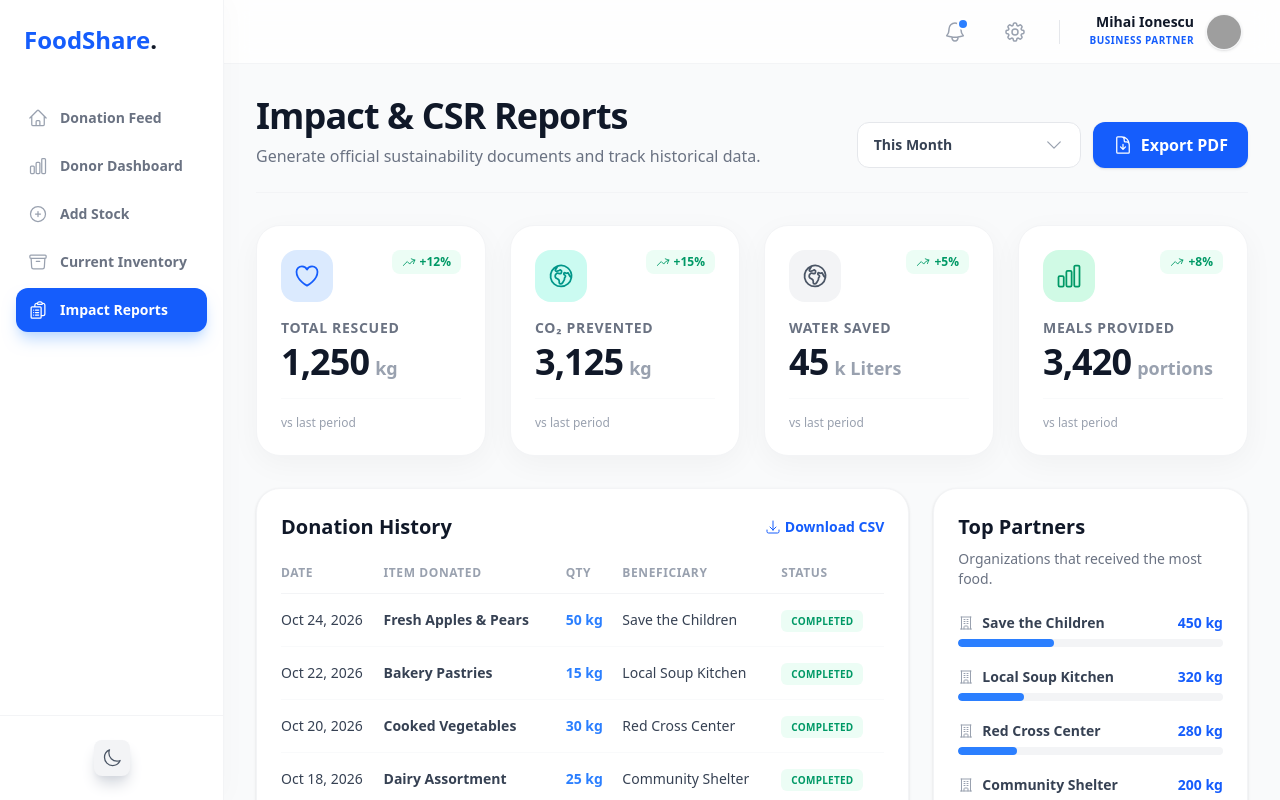
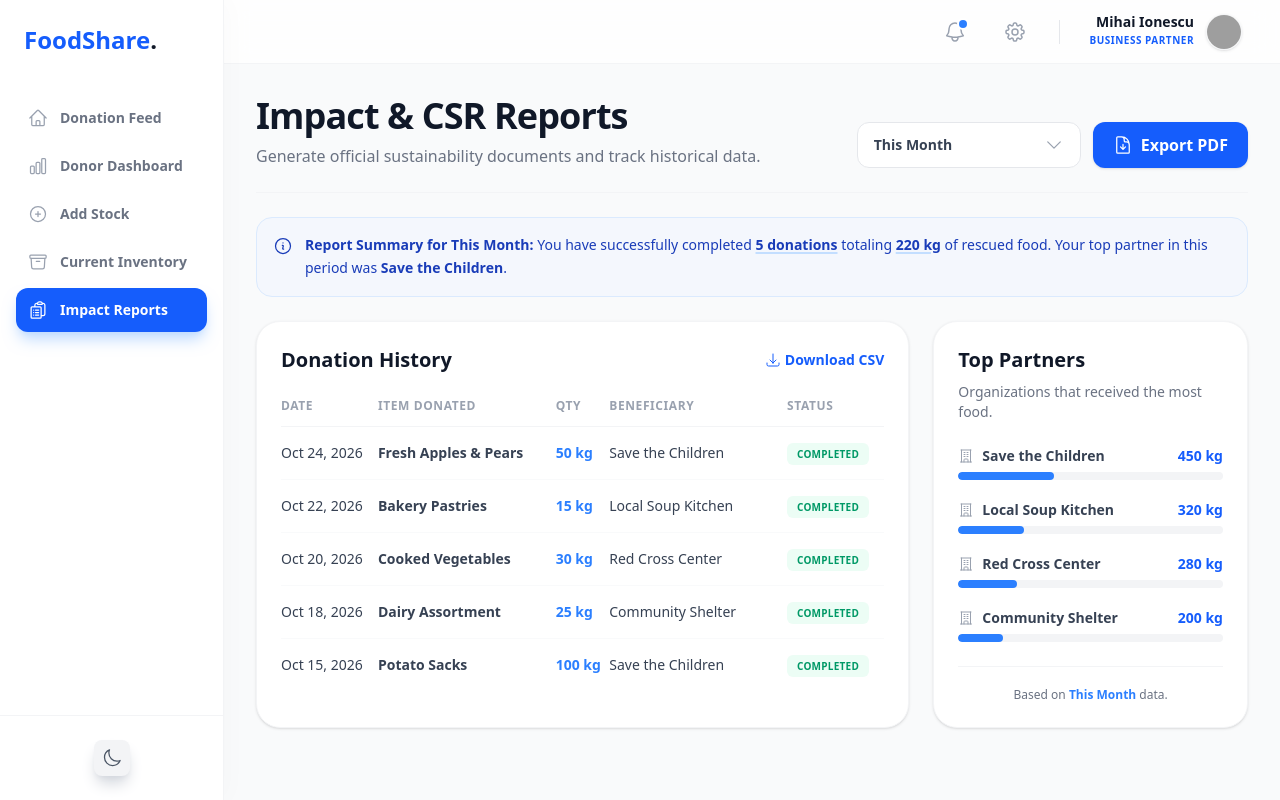
Before and after one commit to LeoMurjinschi/VLM, a React (Vite) app: page /reports in a window 1280 px wide. Built offline with nearby package versions, Linux system fonts and the light colour scheme; grey boxes are pictures that could not be loaded.

Commit message:
refactor ImpactReports page layout and enhance report summary display

```diff
--- a/src/pages/ImpactReports.tsx
+++ b/src/pages/ImpactReports.tsx
@@ -1,16 +1,15 @@
 import React, { useState } from 'react';
 import { useTheme } from '../hooks/useTheme';
-import StatCard from '../components/UI/StatCard';
-import Select from '../components/UI/Select'; // <-- 1. IMPORTĂM COMPONENTA CUSTOM
+import Select from '../components/UI/Select';
 import {
   ArrowDownTrayIcon,
   DocumentArrowDownIcon,
-  BuildingOfficeIcon
+  BuildingOfficeIcon,
+  InformationCircleIcon
 } from '@heroicons/react/24/outline';
 import { toast } from 'react-toastify';
-import { REPORT_STATS, TOP_PARTNERS, DONATION_HISTORY } from '../_mock/reports';
+import { TOP_PARTNERS, DONATION_HISTORY } from '../_mock/reports';
 
-// <-- 2. CREĂM ARRAY-UL DE OPȚIUNI PENTRU COMPONENTA SELECT
 const DATE_RANGE_OPTIONS = [
   { value: 'Last 7 Days', label: 'Last 7 Days' },
   { value: 'This Month', label: 'This Month' },
@@ -55,11 +54,11 @@ const ImpactReports: React.FC = () => {
   };
 
   return (
-    <div className={`space-y-8 max-w-7xl mx-auto min-h-screen relative pb-10 ${
+    <div className={`space-y-6 max-w-7xl mx-auto min-h-screen relative pb-10 ${
       theme === 'light' ? 'bg-gray-50' : 'bg-gray-900'
     }`}>
 
-      {/* HEADER & CONTROALE RAPORT */}
+
       <div className={`pb-6 border-b relative z-40 ${theme === 'light' ? 'border-gray-100' : 'border-gray-700'}`}>
         <div className="flex flex-col md:flex-row md:items-end justify-between gap-4">
           <div>
@@ -72,8 +71,6 @@ const ImpactReports: React.FC = () => {
           </div>
 
           <div className="flex flex-col sm:flex-row items-center gap-3 w-full md:w-auto">
-
-            {/* 3. FOLOSIM SELECT-UL CUSTOM AICI */}
             <div className="relative z-50 w-full sm:w-56">
               <Select
                 options={DATE_RANGE_OPTIONS}
@@ -82,7 +79,6 @@ const ImpactReports: React.FC = () => {
               />
             </div>
 
-            {/* Buton Export PDF */}
             <button
               onClick={() => handleExport('PDF')}
               disabled={isExporting}
@@ -97,17 +93,20 @@ const ImpactReports: React.FC = () => {
         </div>
       </div>
 
-      {/* 1. KPI GRID */}
-      <div className="grid grid-cols-1 sm:grid-cols-2 lg:grid-cols-4 gap-5 md:gap-6 animate-fade-in-up relative z-10">
-        {REPORT_STATS.map((stat, index) => (
-          <StatCard key={index} stat={stat} />
-        ))}
+
+      <div className={`p-4 rounded-2xl border flex items-start gap-3 animate-fade-in-up relative z-10 ${
+        theme === 'light' ? 'bg-blue-50/50 border-blue-100 text-blue-800' : 'bg-blue-900/10 border-blue-900/50 text-blue-300'
+      }`}>
+        <InformationCircleIcon className="w-5 h-5 mt-0.5 flex-shrink-0" />
+        <div className="text-sm leading-relaxed">
+          <span className="font-bold">Report Summary for {dateRange}:</span> You have successfully completed <span className="font-extrabold underline decoration-blue-400/30 decoration-2 underline-offset-2">5 donations</span> totaling <span className="font-extrabold underline decoration-blue-400/30 decoration-2 underline-offset-2">220 kg</span> of rescued food. Your top partner in this period was <span className="font-bold">Save the Children</span>.
+        </div>
       </div>
 
-      {/* 2. CONȚINUT PRINCIPAL: TABEL + TOP PARTENERI */}
+
       <div className="grid grid-cols-1 lg:grid-cols-3 gap-6 animate-fade-in-up relative z-0" style={{ animationDelay: '100ms' }}>
 
-        {/* SECȚIUNEA STÂNGĂ: Tabelul Istoric */}
+
         <div className={`lg:col-span-2 p-6 rounded-3xl border shadow-sm ${theme === 'light' ? 'bg-white border-gray-100' : 'bg-gray-800 border-gray-700'}`}>
           <div className="flex justify-between items-center mb-6">
             <h3 className={`text-xl font-extrabold ${theme === 'light' ? 'text-gray-900' : 'text-gray-100'}`}>
@@ -122,22 +121,22 @@ const ImpactReports: React.FC = () => {
             <table className="w-full text-left border-collapse">
               <thead>
                 <tr className={`border-b text-xs uppercase tracking-wider ${theme === 'light' ? 'border-gray-100 text-gray-400' : 'border-gray-700 text-gray-500'}`}>
-                  <th className="pb-3 font-bold">Date</th>
-                  <th className="pb-3 font-bold">Item Donated</th>
+                  <th className="pb-3 font-bold whitespace-nowrap">Date</th>
+                  <th className="pb-3 font-bold min-w-[150px]">Item Donated</th>
                   <th className="pb-3 font-bold">Qty</th>
-                  <th className="pb-3 font-bold">Beneficiary</th>
+                  <th className="pb-3 font-bold min-w-[150px]">Beneficiary</th>
                   <th className="pb-3 font-bold">Status</th>
                 </tr>
               </thead>
               <tbody className={`text-sm ${theme === 'light' ? 'text-gray-700' : 'text-gray-300'}`}>
                 {DONATION_HISTORY.map((row) => (
                   <tr key={row.id} className={`border-b last:border-0 transition-colors ${theme === 'light' ? 'border-gray-50 hover:bg-gray-50/50' : 'border-gray-700/50 hover:bg-gray-800/50'}`}>
-                    <td className="py-4 font-medium">{row.date}</td>
+                    <td className="py-4 font-medium whitespace-nowrap">{row.date}</td>
                     <td className="py-4 font-bold">{row.item}</td>
                     <td className="py-4 font-extrabold text-blue-500">{row.qty}</td>
                     <td className="py-4">{row.partner}</td>
                     <td className="py-4">
-                      <span className={`px-2.5 py-1 rounded-md text-[10px] font-bold uppercase tracking-wide ${theme === 'light' ? 'bg-emerald-50 text-emerald-600' : 'bg-emerald-900/30 text-emerald-400'}`}>
+                      <span className={`px-2.5 py-1 rounded-md text-[10px] font-bold uppercase tracking-wide whitespace-nowrap ${theme === 'light' ? 'bg-emerald-50 text-emerald-600' : 'bg-emerald-900/30 text-emerald-400'}`}>
                         {row.status}
                       </span>
                     </td>
@@ -148,7 +147,7 @@ const ImpactReports: React.FC = () => {
           </div>
         </div>
 
-        {/* SECȚIUNEA DREAPTĂ: Top Parteneri */}
+
         <div className={`p-6 rounded-3xl border shadow-sm ${theme === 'light' ? 'bg-white border-gray-100' : 'bg-gray-800 border-gray-700'}`}>
           <h3 className={`text-xl font-extrabold mb-2 ${theme === 'light' ? 'text-gray-900' : 'text-gray-100'}`}>
             Top Partners
@@ -182,7 +181,7 @@ const ImpactReports: React.FC = () => {
           </div>
 
           <div className={`mt-6 pt-5 border-t text-xs font-medium text-center ${theme === 'light' ? 'border-gray-100 text-gray-500' : 'border-gray-700 text-gray-400'}`}>
-            Based on {dateRange} data.
+            Based on <span className="font-bold text-blue-500">{dateRange}</span> data.
           </div>
         </div>
 
```
